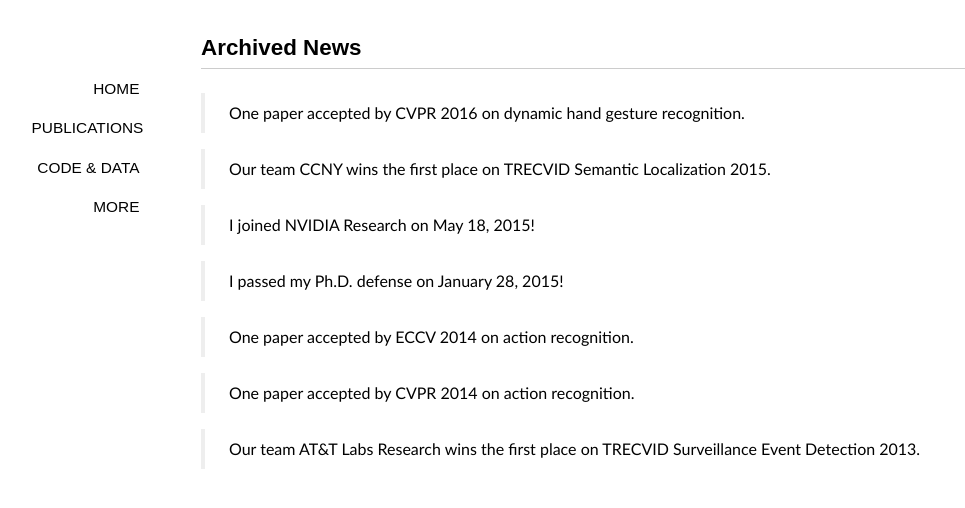
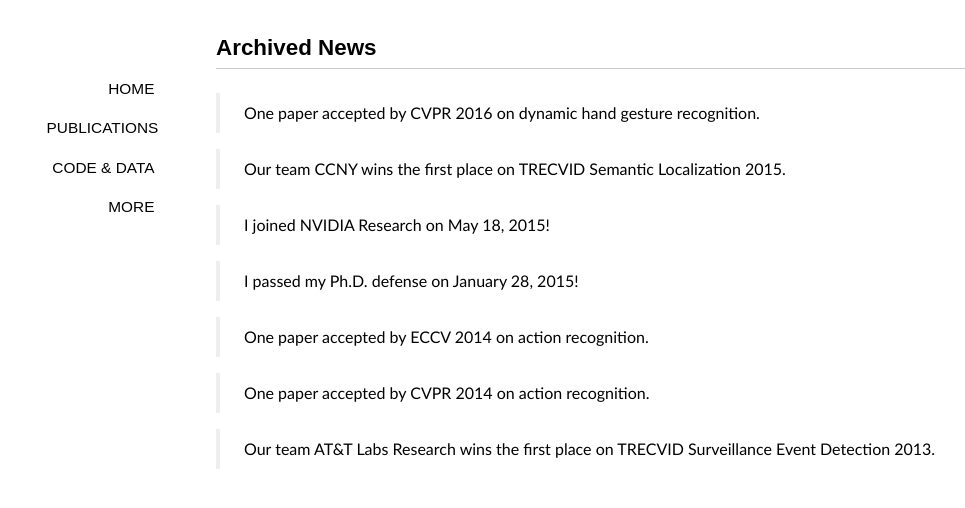
Before and after one commit to xiaodongyang/xiaodongyang.github.io, a Jekyll site: the page built from news.md, in a window 1280 px wide. Shown: the top 508 px of the page, without its empty margins (49-1014 px from the left). Built offline with Jekyll 4.4.1, drawn with Linux system fonts in a browser that asks for light colours; some web fonts are replaced.

Commit message:
Update style.css

```diff
--- a/media/css/style.css
+++ b/media/css/style.css
@@ -25,7 +25,7 @@
 blockquote{display:block;text-align:justify;border-left:4px solid #eeeeee;}
 blockquote{margin:1em 0em;padding-left:1.5em;}
 blockquote p{margin:0;padding:.5em 0;}
-#container{width:780px;margin:2em auto;display:block;padding:0 2em;}
+#container{width:750px;margin:2em auto;display:block;padding:0 2em;}
 .content{font-size:16px;line-height:24px;}
 .content h1{padding:.5em 0;}
 .content img{max-width:600px;display:block;margin:4px auto;-webkit-box-shadow:#999 1px 1px 4px;-moz-box-shadow:#999 1px 1px 4px;box-shadow:#999 1px 1px 4px;}
```
